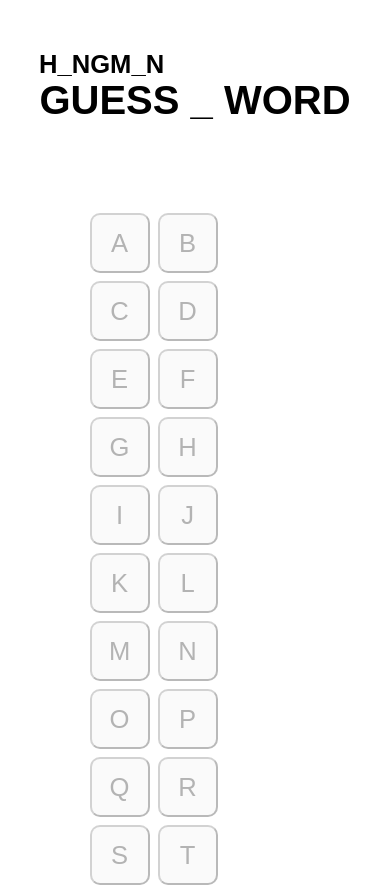
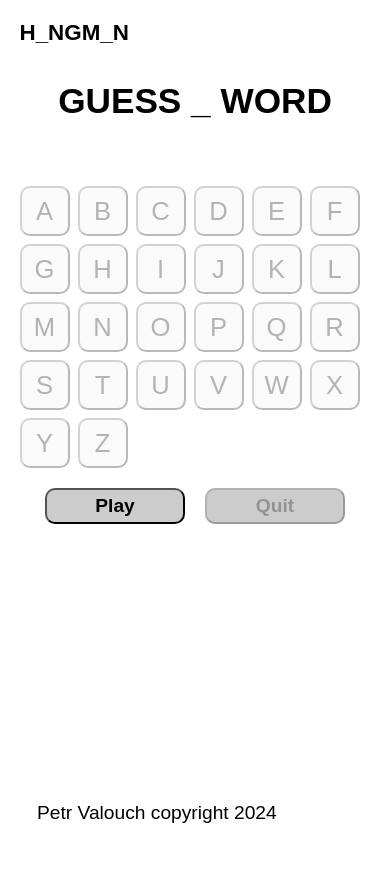
Before and after one commit to petrdragonman/hangman, a plain HTML site: page index.html in a window 390 px wide. Shown: the top 888 px of the page. After the commit the page ends 844 px from the top, so only its background shows below. Drawn offline with Linux system fonts and the light colour scheme.

Commit message:
refactors the layout as per mobile first

```diff
--- /dev/null
+++ b/SCSS/partials/_media-query.scss
@@ -0,0 +1,28 @@
+@mixin phone {
+    @media screen and (max-width: 576px) {
+        @content;
+      }
+  }
+  @mixin tablet {
+    @media screen and (min-width: 577px) {
+      @content;
+    }
+  }
+
+  @mixin large-tablet {
+    @media screen and (min-width: 769px) {
+      @content;
+    }
+  }
+
+  @mixin laptop {
+    @media screen and (min-width: 1025px) {
+      @content;
+    }
+  }
+
+  @mixin desktop {
+    @media screen and (min-width: 1081px) {
+      @content;
+    }
+  }
--- a/index.html
+++ b/index.html
@@ -8,7 +8,7 @@
     <title>hangman</title>
 </head>
 <body>
-    <header></header>
+    <!-- <header></header> -->
     <main>
         <section class="game__header">
             <section class="game__header__content">
--- a/style.scss
+++ b/style.scss
@@ -1,17 +1,40 @@
+@use "./SCSS/partials/media-query" as mq;
+
 body {
     margin: auto;
     font-family: Arial, Helvetica, sans-serif;
+    display: flex;
+    flex-direction: column;
+    justify-content: flex-start;
+    align-items: center;
 }
+main {
+    height: 95vh;
+    display: flex;
+    flex-direction: column;
+    justify-content: flex-start;
+    align-items: center;
+    @include mq.laptop {
+        width: 80%;
+        display: flex;
+        flex-direction: column;
+        justify-content: flex-start;
+        align-items: center;
+    }
+}
+
 .game__header {
+    width: 90%;
     display: flex;
-    justify-content: center;
+    justify-content: flex-start;
+    align-items: flex-start;
+    //border: 1px solid red;
     &__content {
         display: flex;
         justify-content: flex-start;
-        padding-top: 50px;
-        width: 80%;
+        padding-top: 20px;
         &__title {
-            font-size: 1.6em;
+            font-size: 1.4em;
             font-weight: bold;
         }
     }
@@ -23,76 +46,131 @@ body {
         display: flex;
         justify-content: center;
         align-items: end;
-        font-size: 2.5em;
+        font-size: 2.2em;
         font-weight: bold;
-        height: 10vh;
-        padding-bottom: 20px;
     }
 }
 .game__body {
+    //border: 1px solid red;
+    width: 100%;
     display: flex;
-    justify-content: center;
-    align-items: flex start;
+    flex-direction: column;
+    justify-content:center;
+    align-items:flex-start;
+    @include mq.laptop {
+        width: 80%;
+        flex-direction: row;
+        justify-content:center;
+        align-items:flex-end;
+    }
+    @include mq.laptop {
+        ///width: 60%;
+        flex-direction: row;
+        justify-content:center;
+        align-items:flex-end;
+    }
+    //border: 1px solid red;
     &__control {
+        //border: 1px solid red;
+        //height: 30vh;
         display: flex;
         flex-direction: column;
         justify-content: flex-start;
         align-items: center;
         padding-top: 30px;
-        gap: 60px;
+        gap: 20px;
+        @include mq.laptop {
+            display: flex;
+            flex-direction: column;
+            justify-content: flex-start;
+            align-items: center;
+            padding-top: 60px;
+            gap: 60px;
+        }
         &__keyboard {
+            //border: 1px solid red;
             display: flex;
             flex-direction: row;
-            width: 50%;
+            width: 90%;
             &__keys {
                 display: flex;
                 flex-wrap: wrap;
-                justify-content: flex-start;
-                align-items: center;
                 gap: 8px;
                 .key {
                     border-radius: 10px;
                     font-size: 1.6em;
-                    height: 60px;
-                    width: 60px;
+                    height: 50px;
+                    width: 50px;
+                    @include mq.laptop {
+                        height: 60px;
+                        width: 60px;
+                    }
                 }
             }
         }
         &__btn {
             display: flex;
             flex-direction: row;
-            gap: 30px;
+            gap: 20px;
             .btn {
                 display: flex;
                 flex-direction: row;
                 justify-content: center;
                 align-items: center;
-                width: 150px;
-                height: 46px;
+                width: 140px;
+                height: 36px;
                 background-color: rgb(204, 204, 204);
                 border-radius: 10px;
                 font-size: 1.2em;
                 font-weight: bold;
+                @include mq.laptop {
+                    height: 46px;
+                    width: 160px;
+                }
             }
         }
     }
     &__drawing {
-        height: 75vh;
-        width: 40%;
+        //height: 30vh;
+        width: 100%;
+        display: flex;
+        flex-direction: column;
+        justify-content: center;
+        align-items:center;
         p {
+            display: flex;
+            flex-direction: column;
+            justify-content: center;
+            align-items: center;
+            width: 300px;
             font-size: 1.6em;
             color: rgb(255, 153, 0);
+        }
+        #imageId {
+            display: flex;
+            flex-direction: column;
+            height: 50px;
         }
     }
 }
 .copyright {
+    width: 90%;
     display: flex;
+    flex-direction: row;
     justify-content: center;
     &__content {
-        width: 80%;
+        ///border: 1px solid red;
+        width: 90%;
         font-size: 1.2em;
         display: flex;
+        flex-direction: row;
         justify-content: flex-start;
+        align-items: center;
+        @include mq.laptop {
+            width: 80%;
+            display: flex;
+            justify-content: flex-start;
+            align-items: center;
+        }
     }
-
 }
```
Also changed, not shown: style.css, 1 other file.
